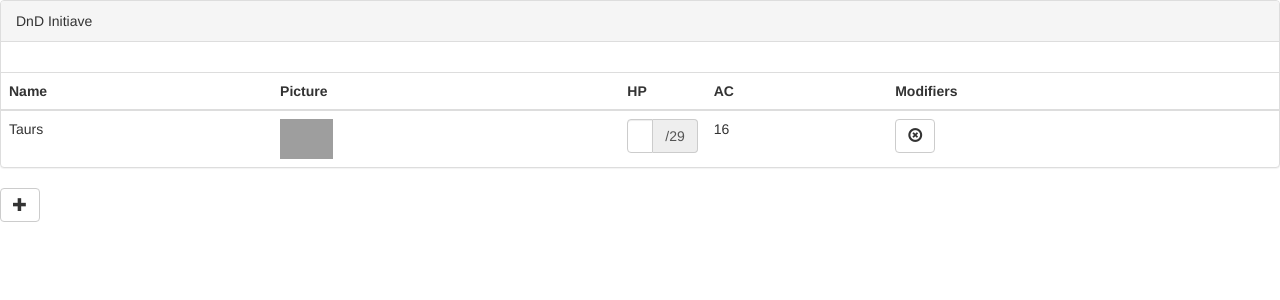
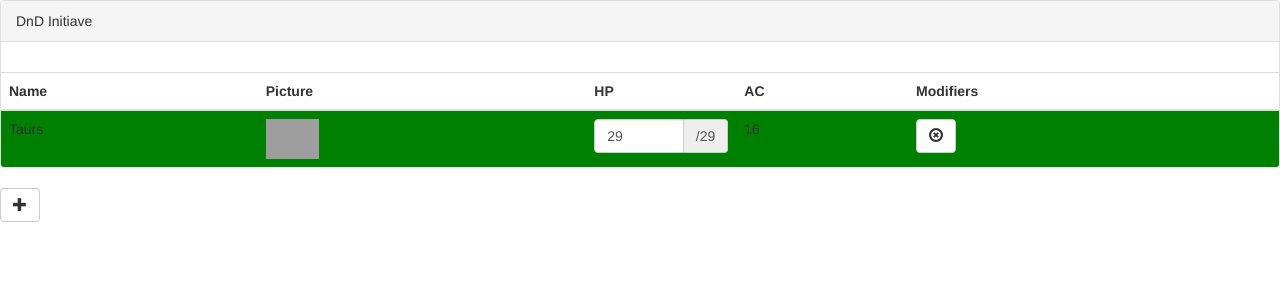
Before and after one commit to albertwohletz/combatmanager, a Django app: page / in a window 1280 px wide. Shown: the top 300 px of the page. Run offline with Django 3.2, Linux system fonts and the light colour scheme; data comes from the database, SQL or seed files in the repository; both versions use the stored data as it was after the commit; parts of the project's set-up code (start-up, migrations or seed data) failed here and were passed over; some libraries are stand-ins or nearby versions; grey boxes are pictures that could not be loaded.

Commit message:
Autocoloring, some additional jquery.

```diff
--- a/Display/static/js/initiative.js
+++ b/Display/static/js/initiative.js
@@ -10,6 +10,21 @@ $(function() {
 
 $('#add-new').click(function() {
     $("#overlay").show();
+});
+
+$('.hp').change(function(){
+    current = $(this).val();
+    max = $(this).attr("data-hp");
+    if (current/max < 0.25){
+        $(this).parent().parent().parent().css("background-color","red");
+    } else if (current/max < 0.50){
+        $(this).parent().parent().parent().css("background-color","orange");
+    } else if (current/max < 0.75){
+        $(this).parent().parent().parent().css("background-color","yellow");
+    } else {
+        $(this).parent().parent().parent().css("background-color","green");
+    }
+
 });
 
 $('#save').click(function() {
--- a/templates/initiative.html
+++ b/templates/initiative.html
@@ -19,12 +19,12 @@
             <tr><th>Name</th><th>Picture</th><th>HP</th><th>AC</th><th>Modifiers</th></tr>
             <tbody id="sortable">
                 {% for char in chars %}
-                    <tr id={{ char.id }}>
+                    <tr id={{ char.id }} style="background-color:green">
                         <td>{{ char.name }}</td>
                         <td><img style="max-height: 40px;" src='{{ char.image }}' alt=""></td>
-                        <td style='width:50px'>
+                        <td style='width:150px'>
                             <div class="input-group">
-                                <input type="text" class="form-control" value = {{ char.hp }}>
+                                <input type="text" class="form-control hp" value = {{ char.hp }} data-hp= {{ char.hp }}>
                                 <span class="input-group-addon">/{{ char.hp }}</span>
                             </div>
                         </td>
```
Also changed, not shown: db.sqlite3.
